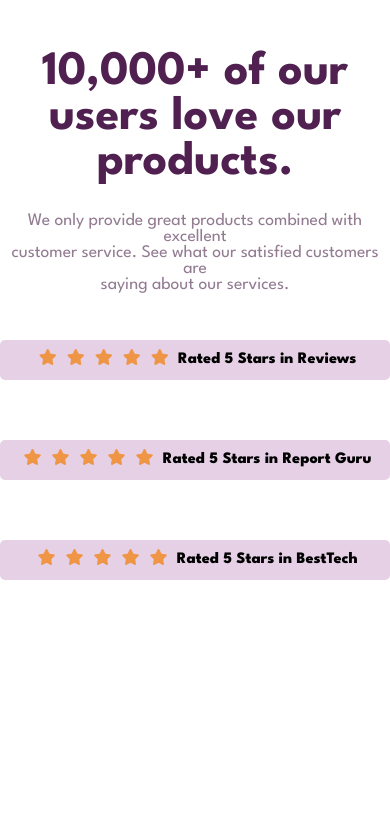
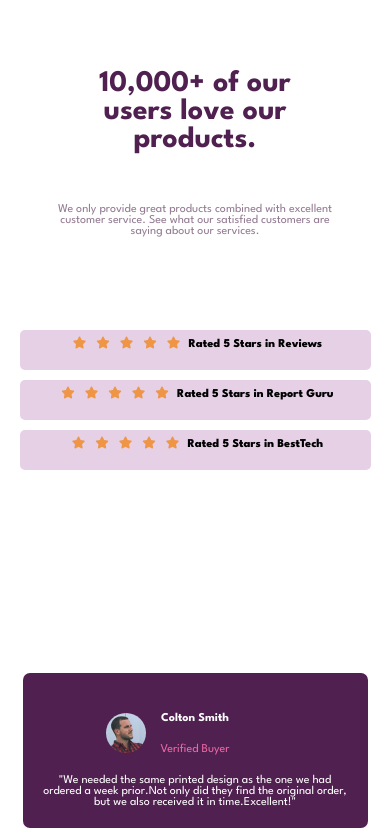
Before and after one commit to YussefMo/social-proof-section-master, a plain HTML site: page index.html in a window 390 px wide. Shown: the top 832 px of the page. Drawn offline with Linux system fonts and the light colour scheme.

Commit message:
Update style.css

```diff
--- a/style.css
+++ b/style.css
@@ -150,75 +150,161 @@ footer
 {
     width: 90%;
 }
-@media screen and (max-width:1350px)
+@media (max-width: 1024px)
 {
     :root
     {
-        text-align: center;
+        font-size: 15px;
     }
     .contaner-1
     {
-        margin: 0;
-        display: flex;
-        flex-flow: row wrap;
-        width: 100vw;
-        height: 70vh;
+        flex-direction: column;
+        align-items: center;
+        height: auto;
+        margin-top: 20px;
     }
     .col1
     {
-        margin: 0;
-        display: flex;
-        flex-flow: row wrap;
-        width: 100%;
+        width: 80%;
+        margin-left: 0;
+        text-align: center;
     }
     .col2
     {
-        margin: 0;
-        display: flex;
-        flex-flow: row wrap;
-        width: 100%;
+        width: 90%;
+        margin-left: 0;
     }
     .contaner-1 h1
     {
-        margin: 0;
-        margin-top: 50px;
+        font-size: 2.5rem;
+        width: 100%;
+        margin-left: 0;
+    }
+    .heades
+    {
+        margin-left: 0;
+        font-size: 1rem;
+    }
+    .rating
+    {
+        width: 90%;
+        margin: 10px auto;
+        text-align: center;
+    }
+    .s1, .s2, .s3
+    {
+        margin-left: 0;
+    }
+    .contaner-2
+    {
+        flex-wrap: wrap;
+        justify-content: space-around;
+        width: 80%;
+    }
+    .card
+    {
+        width: 45%;
+        margin-bottom: 20px;
+    }
+    .comment
+    {
+        font-size: 1rem;
+        width: auto;
+    }
+}
+@media (max-width: 768px)
+{
+    :root
+    {
+        font-size: 14px;
+    }
+    .contaner-1
+    {
+        flex-direction: column;
+        align-items: center;
+        height: auto;
+        margin-top: 20px;
+    }
+    .col1, .col2
+    {
+        width: 90%;
+        margin-left: 0;
+    }
+    .contaner-1 h1
+    {
+        font-size: 2.5rem;
+        margin-left: 0;
+        text-align: center;
         width: 100%;
     }
     .heades
     {
-        margin: 0;
-        margin-top: 20px;
-        width: 100%;
+        margin-left: 0;
+        text-align: center;
     }
     .rating
     {
-        margin: 0;
         width: 100%;
-        margin-top: 40px;
+        margin: 10px 0;
+        text-align: center;
+    }
+    .s1, .s2, .s3
+    {
+        margin-left: 0;
     }
     .contaner-2
     {
-        margin: 0;
-        margin-top: 250px;
-        width: 100vw;
-        height: 90vh;
-        display: flex;
-        flex-flow: row wrap;
+        flex-direction: column;
+        height: auto;
+        width: 100%;
+    }
+    .card
+    {
+        width: 90%;
+        margin: 10px auto;
+    }
+    .comment
+    {
+        width: auto;
+    }
+}
+@media (max-width: 480px)
+{
+    :root
+    {
+        font-size: 12px;
+    }
+    .contaner-1 h1
+    {
+        font-size: 2.5rem;
     }
     .card
     {
         margin: 0;
-        margin: auto;
-        width: 90%;
-        text-align: left;
+        height: auto;
+        padding: 20px;
     }
     .comment
     {
         font-size: 1rem;
-        width: 85%;
+        margin-top: 20px;
+        margin-left: 0;
+        text-align: center;
     }
-    .attribution
+    .verifay, h4
     {
-        margin-top: 100px;
+        text-align: center;
+        margin-left: 0;
+    }
+    img
+    {
+        top: 40px;
+        left: 30%;
+        transform: translateX(-50%);
+    }
+    h4, .verifay
+    {
+        margin-top: 20px;
+        margin-left: 0;
     }
 }
```
